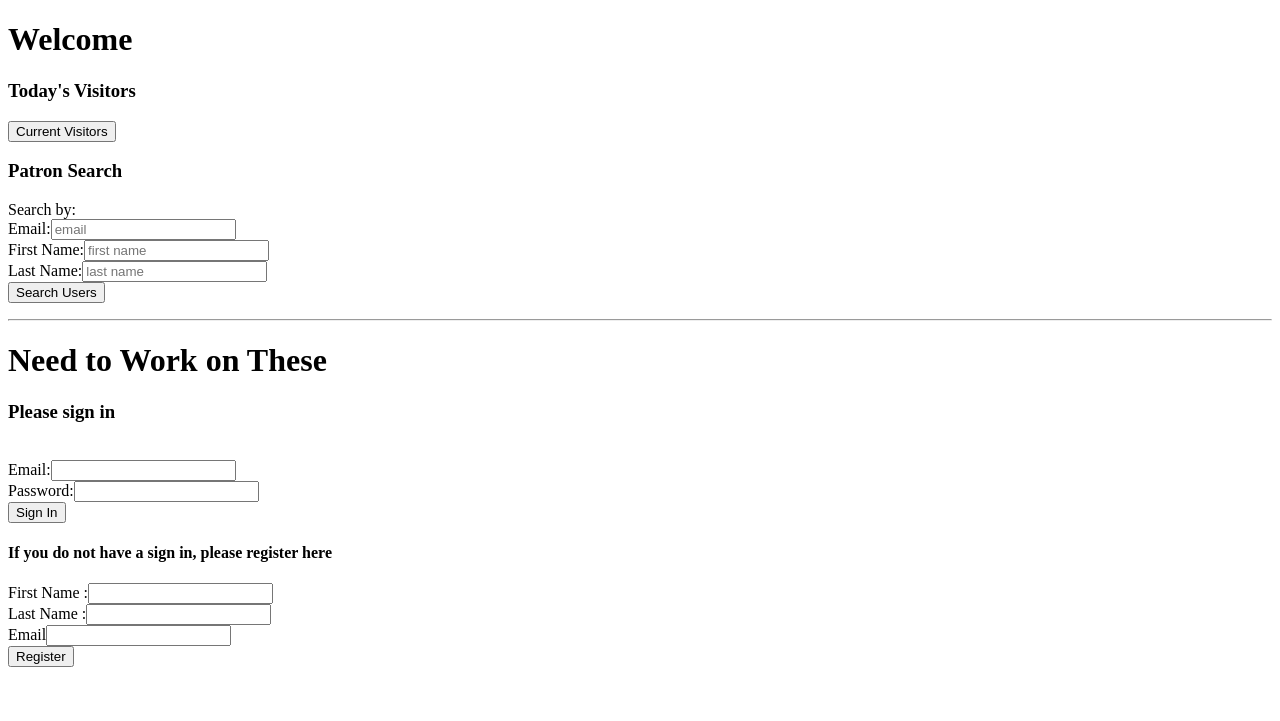
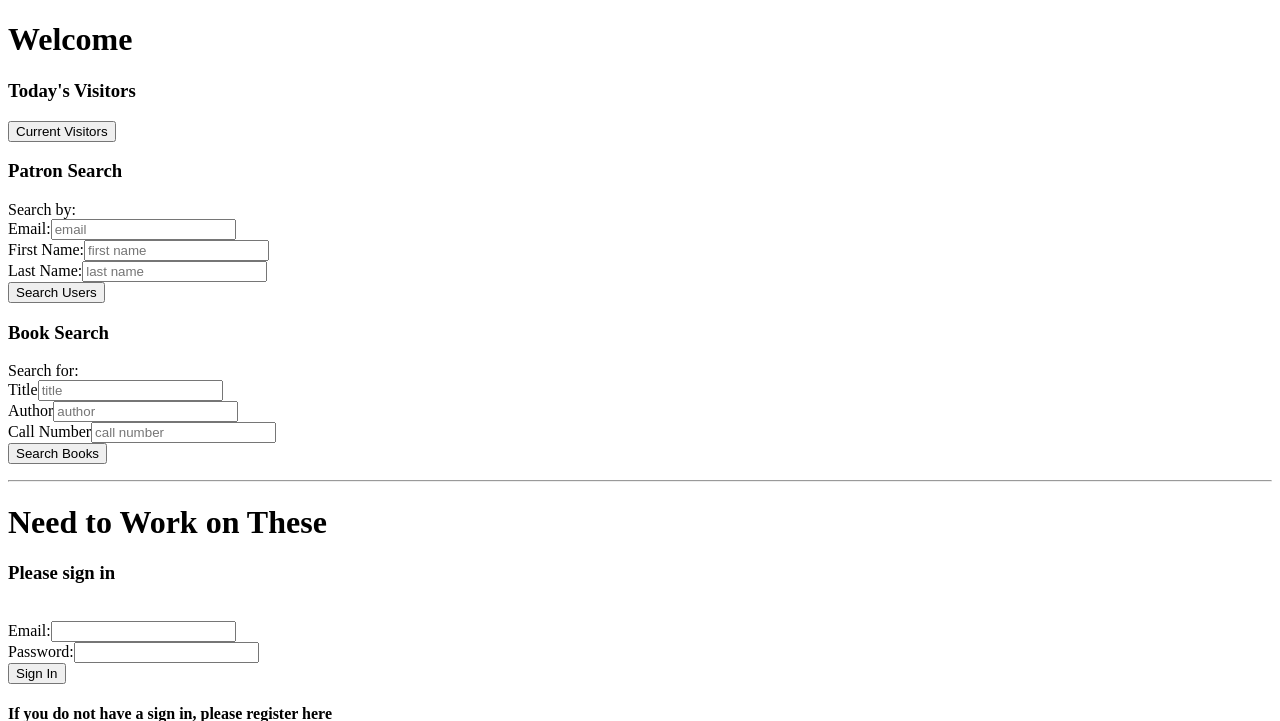
Before and after one commit to memuunkie/HBProject_research_library_app, a Flask app: page / in a window 1280 px wide. Shown: the top 721 px of the page. Before the commit the page ends 667 px from the top, so only its background shows below. Run offline with Flask 2, Linux system fonts and the light colour scheme.

```diff
--- a/server.py
+++ b/server.py
@@ -108,7 +108,7 @@ def add_items(visit_id):
     return redirect('/visit/%s' % visit_id)
 
 @app.route('/search-books', methods=['GET'])
-def find_book():
+def search_books():
     """Do a search on books and return a list of matches"""
 
     title = get_return_wildcard('title')
@@ -182,13 +182,19 @@ def add_new_visit():
     user = request.form.get('user-id')
     admin = session['user']
 
-    visit = Visit(user_id=user, admin_id=admin,
-                  visit_timein=datetime.now())
+    has_visit = db.session.query(Visit).filter(Visit.user_id == user,
+                                               Visit.visit_timeout == None).first()
 
-    db.session.add(visit)
-    db.session.commit()
+    if has_visit is None:
+        visit = Visit(user_id=user, admin_id=admin,
+                      visit_timein=datetime.now())
 
-    return "Success to post"
+        db.session.add(visit)
+        db.session.commit()
+
+        return "Success to post"
+    else:
+        return "None"
 
 
 @app.route('/log-in.json', methods=['POST'])
@@ -228,6 +234,30 @@ def checkout_user():
 
     print "User", user_id, "has been checked out"
     return jsonify(visit.serialize())
+
+
+@app.route('/find-books.json', methods=['GET'])
+def find_book():
+    """Do a search on books and return a list of matches"""
+
+    title = get_return_wildcard('title')
+    author = get_return_wildcard('author')
+    call_num = get_return_wildcard('call-num')
+
+    books = Book.query.filter(or_(Book.title.ilike(title),
+                                 Book.author.ilike(author),
+                                 Book.call_num.ilike(call_num))).all()
+
+    books = [b.serialize() for b in books]
+
+    return jsonify(books)
+
+
+@app.route('/add-book.json', methods=['POST'])
+def add_book():
+    """Add a book to a visit"""
+
+    pass
 
 
 #################################################################
--- a/static/library-functions.js
+++ b/static/library-functions.js
@@ -32,8 +32,14 @@ function displayUserResults(results) {
                             $.post(url, buttonVal, function(res){
                                 //show what got back from server
                                 console.log(res);
-                                userList.empty();
-                                userList.html("<p>User has been added</p>");
+
+                                if (res == 'None') {
+                                    userList.empty();
+                                    userList.html("<p>USER ALREADY CHECKED IN</p>");
+                                    } else {
+                                    userList.empty();
+                                    userList.html("<p>User has been added</p>");
+                                    }
                                 });
                                             }
                         }
@@ -63,6 +69,62 @@ function showUserResults(evt) {
 }
 
 $("#user-search").on('submit', showUserResults);
+
+/**************
+    For doing a search of Books
+**************/
+
+function displayBookResults(results) {
+    // Function for showing list of users
+
+    var bookList = $("#result-book-list");
+
+    bookList.empty();
+
+    console.log(results);
+
+    for(var i = 0; i < results.length; i++) {
+
+        var btn = $("<button>", {
+                        name: 'book-id',
+                        value: results[i]['book_id'],
+                        on: {
+                            click: function() {
+                                console.log(this.value);
+                                var url = "/new-visit.json";
+                                var buttonVal = {
+                                    'user-id': this.value
+                                    }
+
+
+                                }
+                            }
+                }
+
+            );
+
+        bookList.append("<li><b>" + results[i]['title'] +
+                        "</b><br>" + results[i]['author'] +
+                        "<br>" + results[i]['call_num']);
+    }
+}
+
+function showBookResults(evt) {
+    // Function to send form info to server as GET
+    evt.preventDefault();
+        //prevent from working automatically
+    var formInput = $("#book-search").serialize();
+
+    var searchPath = "/find-books.json?";
+
+    var url = searchPath + formInput;
+    // check that url path looks right
+    console.log(url);
+
+    $.get(url, displayBookResults);
+}
+
+$("#book-search").on('submit', showBookResults);
 
 /*************
     Display all the visits in the database
@@ -157,9 +219,6 @@ function loginUser(evt) {
 $("#log-in").on("submit", loginUser);
 
 
-
-
-
 /*************
     Some helper functions to get it out of the way
 **************/
--- a/templates/home.html
+++ b/templates/home.html
@@ -29,9 +29,7 @@
                 <br>First Name:<input id="search-fname"class="form-control" type="text" name="fname" placeholder="first name">
                 <br>Last Name:<input id="search-lname"class="form-control" type="text" name="lname" placeholder="last name">
             </div>
-            <div class="form-group">
                 <button class="btn btn-primary" type="submit">Search Users</button>
-            </div>
         </form>
     </div>
 
@@ -39,6 +37,23 @@
             <ul id="result-user-list"></ul>
         </div>
 
+    <div>
+        <h3>Book Search</h3>
+        <form id="book-search" action="/find-books", method="GET">
+            <div class="form-group">
+                Search for:
+                <br>Title<input id="search-title" class="form-control" type="text" name="title" placeholder="title">
+                <br>Author<input id="search-author" class="form-control" type="text" name="author" placeholder="author">
+                <br>Call Number<input id="search-callnum" class="form-control" type="text" name='call-number' placeholder="call number">
+                <br><button class="btn btn-primary" type="submit">Search Books</button>
+
+            </div>
+        </form>
+    </div>
+
+        <div>
+            <ul id="result-book-list"></ul>
+        </div>
 
     <hr>
     <h1>Need to Work on These</h1>
```
